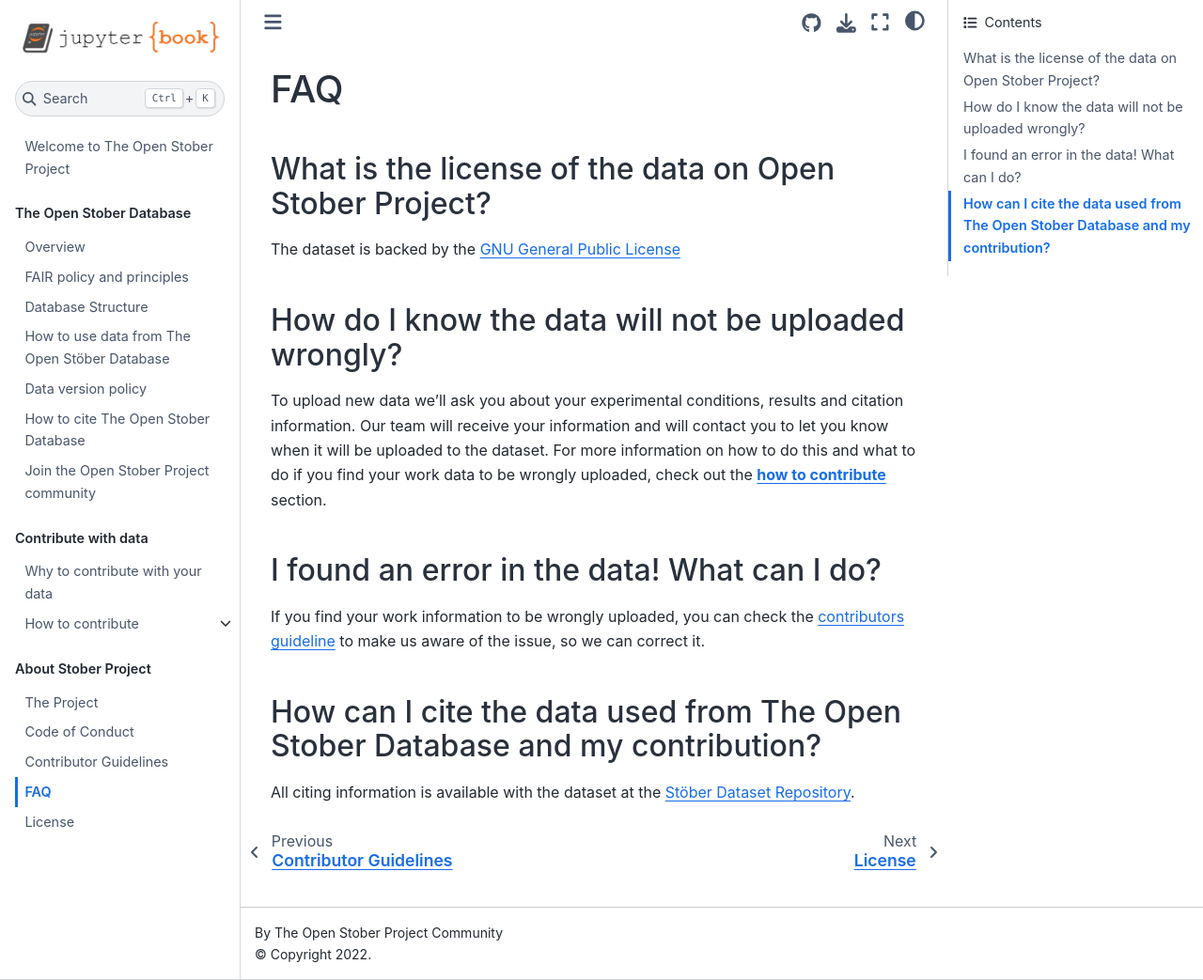
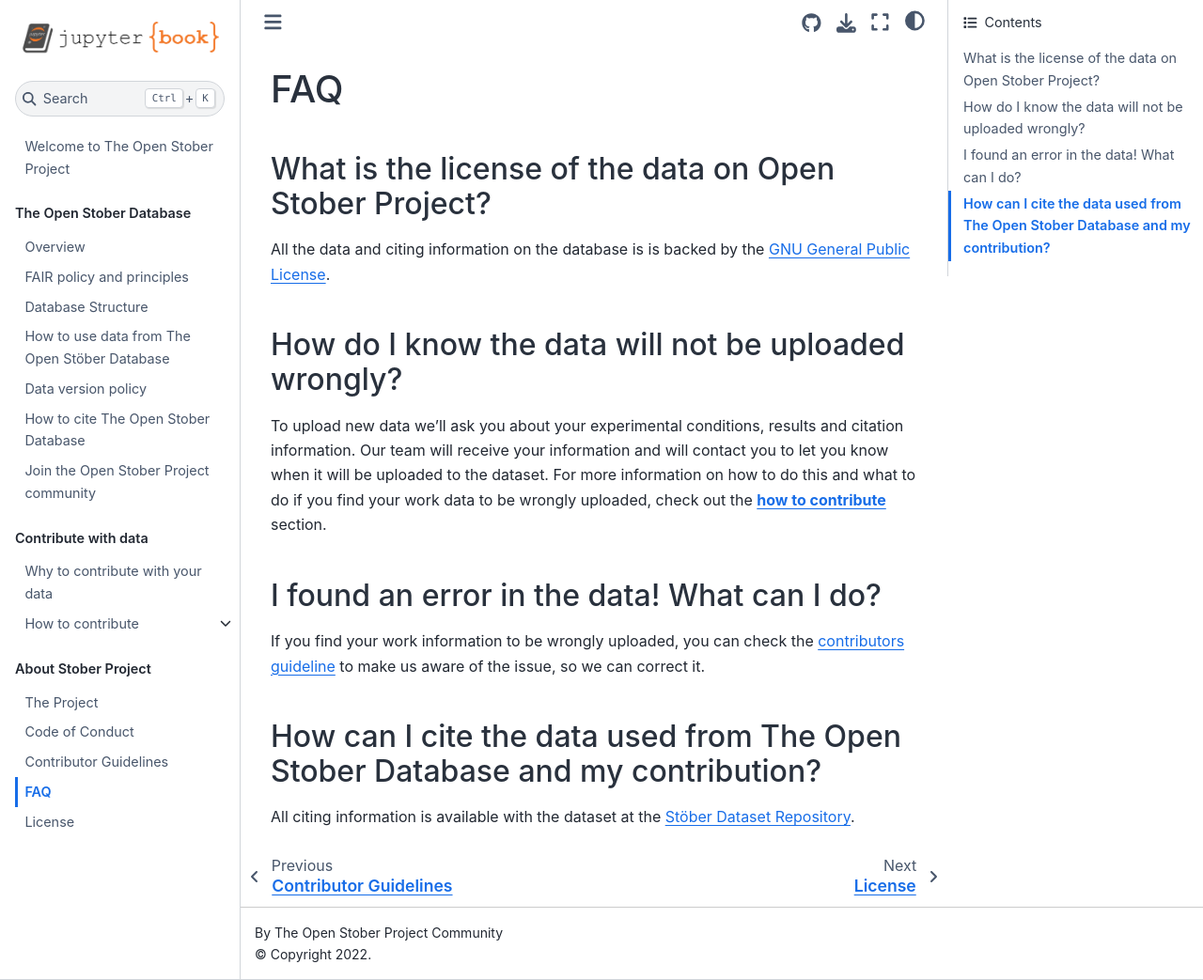
Before and after one commit to open-nanosystems/open-stober-project, a Jupyter Book: the page built from docs/about/FAQs.md, in a window 1280 px wide and 1043 px high. Shown: the whole window at 94% size. Built offline with Jupyter Book 1.0.4 settings and Sphinx 7.4.7 and the Sphinx Book theme 1.1.4, drawn with Linux system fonts in a browser that asks for light colours.

Commit message:
Update FAQs.md

```diff
--- a/docs/about/FAQs.md
+++ b/docs/about/FAQs.md
@@ -1,8 +1,7 @@
 # FAQ
 
 ### What is the license of the data on Open Stober Project?
-The dataset is backed by the [GNU General Public License](https://open-nanosystems.github.io/open-stober-project/about/License.html)
-
+All the data and citing information on the database is is backed by the [GNU General Public License](https://open-nanosystems.github.io/open-stober-project/about/License.html).
 ### How do I know the data will not be uploaded wrongly?
 To upload new data we’ll ask you about your experimental conditions, results and citation information. Our team will receive your information and will contact you to let you know when it will be uploaded to the dataset. For more information on how to do this and what to do if you find your work data to be wrongly uploaded, check out the [**how to contribute**](https://open-nanosystems.github.io/open-stober-project/contribute/how.html) section.
 
```
